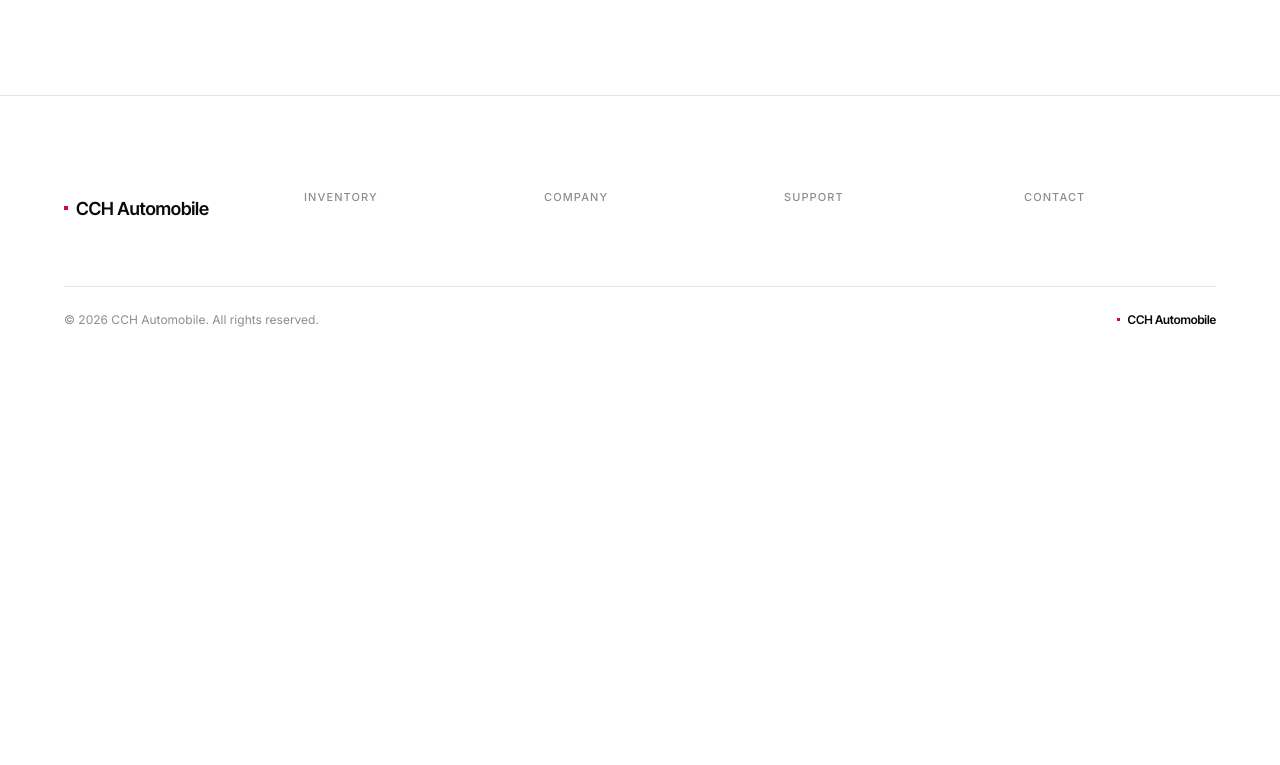
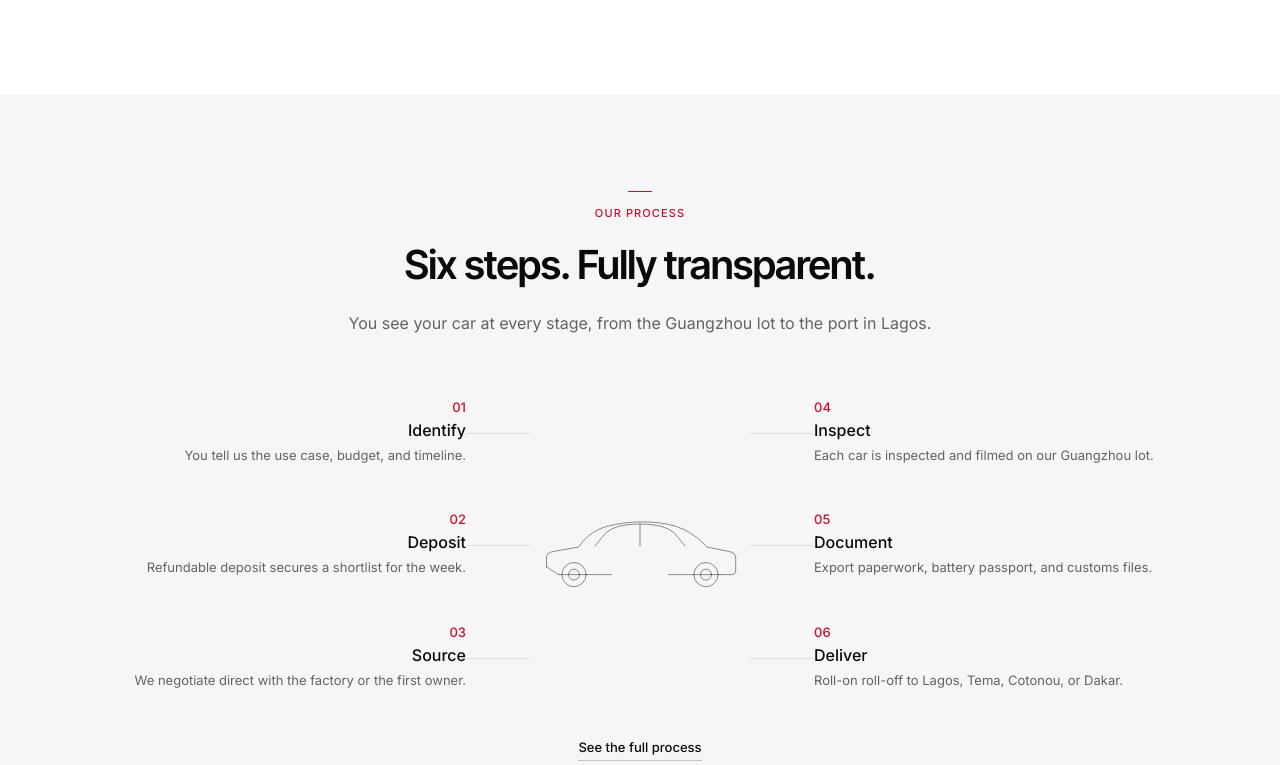
Before and after one commit to xbetike123/cchautomobiles, a Next.js app: page / in a window 1280 px wide. Shown: the part 1895-2660 px from the top of the page. Before the commit the page ends 2320 px from the top, so only its background shows below. Built offline with nearby package versions, Linux system fonts and the light colour scheme.

Commit message:
3.4: build process diagram section
Light-gray band with the OUR PROCESS header and a six-step diagram
anchored on a central EV silhouette. Three steps stack on each side
with 1px hairline connectors; mobile falls back to a vertical list
with the car at the top. Tertiary link routes to /process.

```diff
--- a/app/(marketing)/page.tsx
+++ b/app/(marketing)/page.tsx
@@ -1,5 +1,6 @@
 import { Hero } from "@/components/home/Hero";
 import { NewVsUsed } from "@/components/home/NewVsUsed";
+import { ProcessDiagram } from "@/components/home/ProcessDiagram";
 import { TrustBar } from "@/components/home/TrustBar";
 
 export default function HomePage() {
@@ -8,6 +9,7 @@ export default function HomePage() {
       <Hero />
       <TrustBar />
       <NewVsUsed />
+      <ProcessDiagram />
     </>
   );
 }
--- /dev/null
+++ b/components/home/ProcessDiagram.tsx
@@ -0,0 +1,172 @@
+import Image from "next/image";
+
+import { SectionHeader } from "@/components/site/SectionHeader";
+import { TertiaryLink } from "@/components/site/TertiaryLink";
+import { cn } from "@/lib/utils";
+
+type Step = {
+  number: string;
+  name: string;
+  description: string;
+};
+
+const leftSteps: Step[] = [
+  {
+    number: "01",
+    name: "Identify",
+    description: "You tell us the use case, budget, and timeline.",
+  },
+  {
+    number: "02",
+    name: "Deposit",
+    description: "Refundable deposit secures a shortlist for the week.",
+  },
+  {
+    number: "03",
+    name: "Source",
+    description: "We negotiate direct with the factory or the first owner.",
+  },
+];
+
+const rightSteps: Step[] = [
+  {
+    number: "04",
+    name: "Inspect",
+    description: "Each car is inspected and filmed on our Guangzhou lot.",
+  },
+  {
+    number: "05",
+    name: "Document",
+    description: "Export paperwork, battery passport, and customs files.",
+  },
+  {
+    number: "06",
+    name: "Deliver",
+    description: "Roll-on roll-off to Lagos, Tema, Cotonou, or Dakar.",
+  },
+];
+
+function StepBlock({
+  step,
+  align,
+}: {
+  step: Step;
+  align: "left" | "right";
+}) {
+  return (
+    <div
+      className={cn(
+        "flex flex-col gap-1.5",
+        align === "right" ? "md:items-end md:text-right" : "md:items-start",
+      )}
+    >
+      <p className="text-[13px] font-medium leading-none text-cch-red">
+        {step.number}
+      </p>
+      <p className="text-base font-medium leading-tight text-corporate-black">
+        {step.name}
+      </p>
+      <p className="text-[13px] leading-[1.5] text-text-secondary">
+        {step.description}
+      </p>
+    </div>
+  );
+}
+
+export function ProcessDiagram() {
+  return (
+    <section className="bg-surface-tint">
+      <div className="mx-auto max-w-content px-6 py-16 md:py-24">
+        <SectionHeader
+          label="Our process"
+          heading="Six steps. Fully transparent."
+          description="You see your car at every stage, from the Guangzhou lot to the port in Lagos."
+        />
+
+        {/* Mobile: vertical list with car at top */}
+        <div className="mt-12 flex flex-col gap-8 md:hidden">
+          <div className="flex items-center justify-center">
+            <Image
+              src="/icons/car-silhouette.svg"
+              alt=""
+              width={260}
+              height={130}
+              className="opacity-80"
+            />
+          </div>
+          <ol className="flex flex-col gap-6 border-t border-hairline pt-6">
+            {[...leftSteps, ...rightSteps].map((step) => (
+              <li key={step.number} className="flex gap-4">
+                <span className="w-8 shrink-0 text-[13px] font-medium leading-none text-cch-red">
+                  {step.number}
+                </span>
+                <div className="flex flex-col gap-1.5">
+                  <p className="text-base font-medium leading-tight text-corporate-black">
+                    {step.name}
+                  </p>
+                  <p className="text-[13px] leading-[1.5] text-text-secondary">
+                    {step.description}
+                  </p>
+                </div>
+              </li>
+            ))}
+          </ol>
+        </div>
+
+        {/* Desktop: six steps around the car silhouette */}
+        <div className="mt-16 hidden md:grid md:grid-cols-[1fr_64px_220px_64px_1fr] md:grid-rows-3 md:gap-y-12">
+          {leftSteps.map((step, rowIndex) => (
+            <div
+              key={step.number}
+              className="contents"
+            >
+              <div
+                className="col-start-1"
+                style={{ gridRowStart: rowIndex + 1 }}
+              >
+                <StepBlock step={step} align="right" />
+              </div>
+              <div
+                className="col-start-2 self-center"
+                style={{ gridRowStart: rowIndex + 1 }}
+                aria-hidden="true"
+              >
+                <div className="h-px w-full bg-hairline" />
+              </div>
+            </div>
+          ))}
+          <div className="col-start-3 row-span-3 flex items-center justify-center self-stretch">
+            <Image
+              src="/icons/car-silhouette.svg"
+              alt=""
+              width={220}
+              height={110}
+              className="w-full max-w-[220px]"
+            />
+          </div>
+          {rightSteps.map((step, rowIndex) => (
+            <div key={step.number} className="contents">
+              <div
+                className="col-start-4 self-center"
+                style={{ gridRowStart: rowIndex + 1 }}
+                aria-hidden="true"
+              >
+                <div className="h-px w-full bg-hairline" />
+              </div>
+              <div
+                className="col-start-5"
+                style={{ gridRowStart: rowIndex + 1 }}
+              >
+                <StepBlock step={step} align="left" />
+              </div>
+            </div>
+          ))}
+        </div>
+
+        <div className="mt-12 flex justify-center">
+          <TertiaryLink href="/process">See the full process</TertiaryLink>
+        </div>
+      </div>
+    </section>
+  );
+}
```
Also changed, not shown: public/icons/car-silhouette.svg (added), 1 other file (tests, documents, lock files or other folders).
